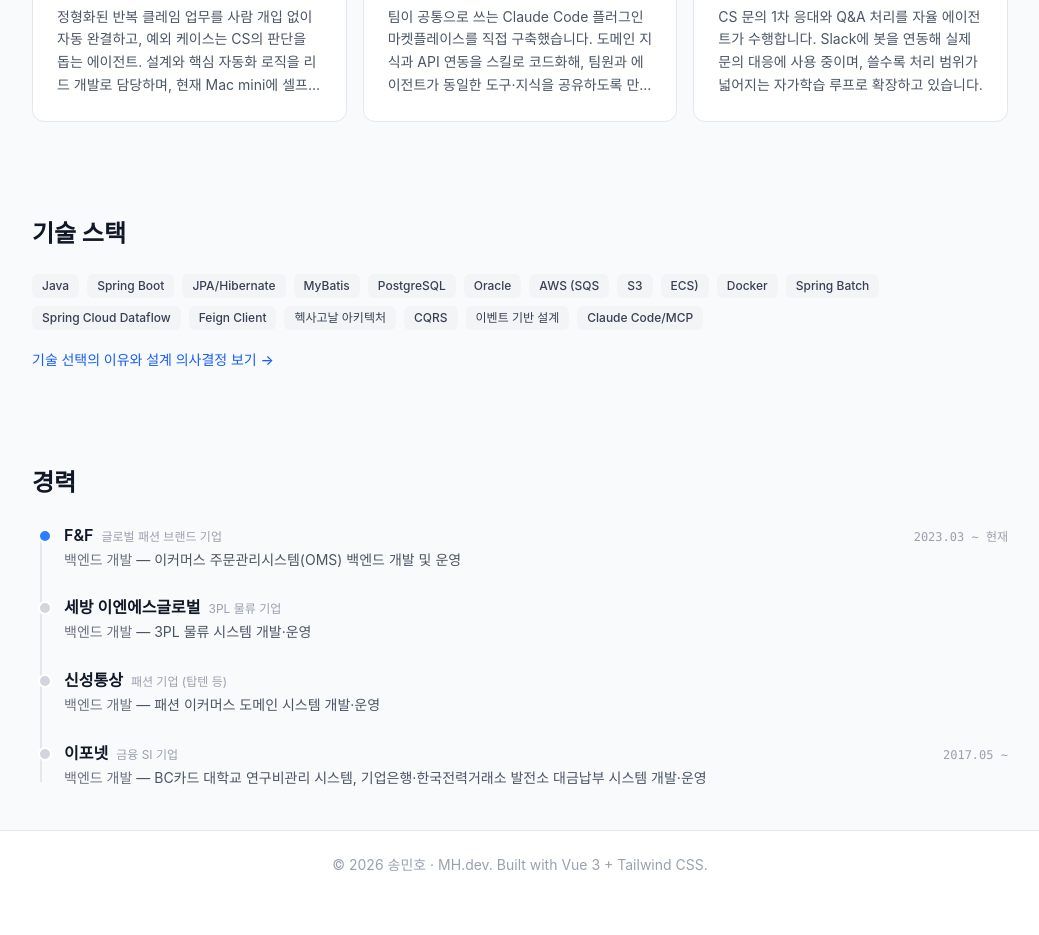
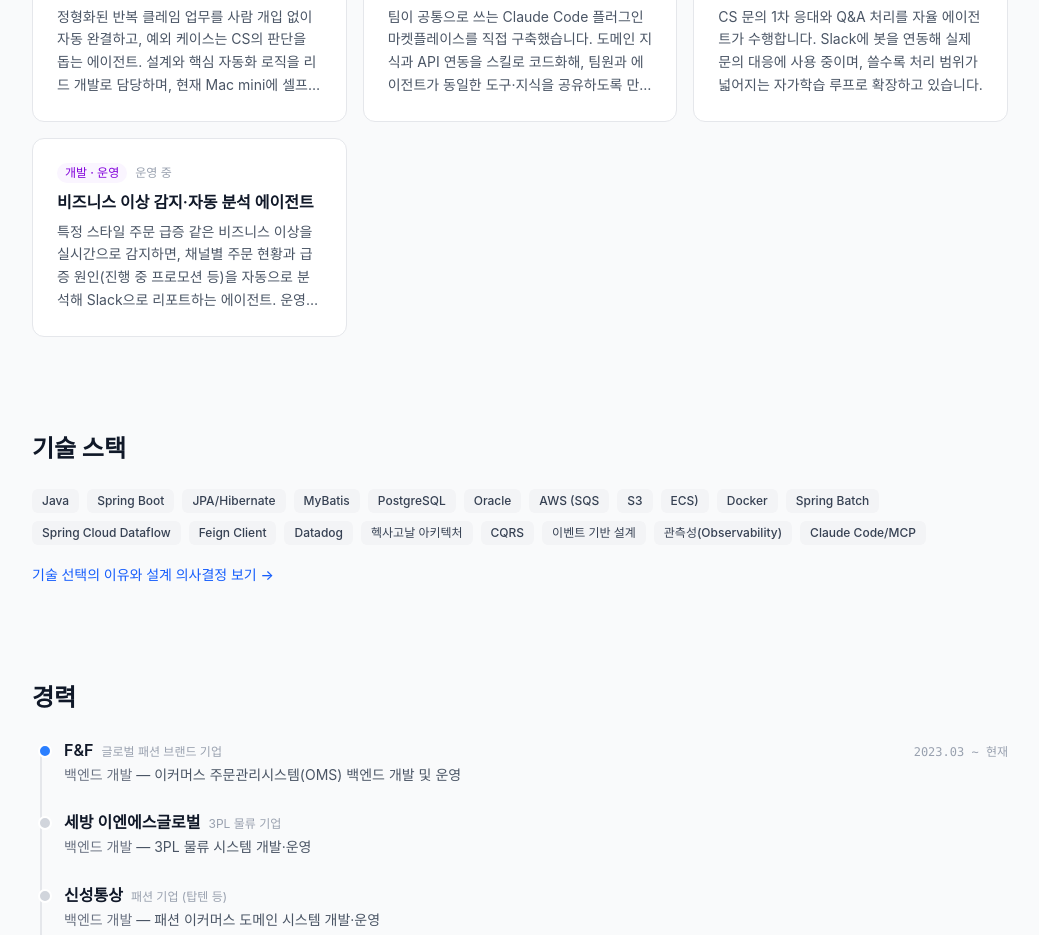
Before and after one commit to minho-lab/career-dashboard, a Vue app in the folder frontend/: page / in a window 1280 px wide. Shown: the part 1940-2875 px from the top of the page, without its empty margins (120-1159 px from the left). Before the commit the page ends 2839 px from the top, so only its background shows below. Built offline with nearby package versions, Linux system fonts and the light colour scheme.

Commit message:
feat: Datadog 관측성 성과 + 비즈니스 이상 감지·자동분석 에이전트 추가, 기술스택에 Datadog 반영

```diff
--- a/frontend/public/data/achievements.json
+++ b/frontend/public/data/achievements.json
@@ -28,6 +28,21 @@
     "lessonsLearned": "배치는 '상시 떠 있어야 한다'는 고정관념을 버리니, 잡 단위로 생성·소멸하는 컨테이너 모델이 리소스 효율과 운영 단순성 양쪽에서 더 나았습니다. 도메인뿐 아니라 인프라도 '필요할 때만 존재'하게 설계하는 것이 중요하다는 걸 체감했습니다.",
     "metrics": "상시 배치 서버 → 온디맨드 컨테이너 실행, 잡별 독립 실행·격리",
     "sortOrder": 5
+  },
+  {
+    "id": 13,
+    "projectId": 1,
+    "title": "Datadog 기반 관측성(Observability) 구축 — 에러율·로그 모니터링과 Slack 자동 알림",
+    "summary": "주요 서비스(어드민·배치·내부 API)에 Datadog 모니터링을 붙여 에러율과 도메인 에러 로그를 실시간 감지하고, 트레이스·로그 링크와 함께 Slack으로 자동 알림되도록 구축",
+    "period": "",
+    "duration": "지속 운영",
+    "background": "어드민·배치·내부 API 등 서비스가 늘면서, 장애가 나도 고객/CS 문의로 뒤늦게 인지하는 경우가 있었습니다. 에러를 코드·서비스 레벨에서 빠르게 감지하고 원인을 추적할 수단이 필요했습니다.",
+    "problem": "서비스별 에러가 흩어져 있어 장애 인지가 늦었고, 원인 트레이스를 매번 로그에서 직접 찾아야 했습니다. 미처리 취소 태스크처럼 비즈니스 로직상의 이상도 사람이 눈치채기 전엔 드러나지 않았습니다.",
+    "solution": "Datadog으로 (1) 서비스별 에러율을 임계치 기반 모니터로 설정하고, (2) 주문·클레임·프로모션 등 도메인 에러 로그를 쿼리로 감지하고, (3) 이상 발생 시 트레이스·로그 링크와 함께 Slack 채널로 자동 알림되게 하고, (4) 미처리 취소 태스크 같은 비즈니스 이상도 로그 기반으로 모니터링하도록 구성했습니다.",
+    "result": "장애를 고객보다 먼저 인지하고, 알림에서 바로 트레이스·로그로 진입해 원인 파악 시간을 단축했습니다. 운영 대응이 사후 대응에서 사전 감지 중심으로 바뀌었습니다.",
+    "lessonsLearned": "관측성의 핵심은 '문제가 생기면 본다'가 아니라 '문제를 먼저 알려준다'는 것이었습니다. 모니터를 단순 인프라 지표가 아니라 비즈니스 의미(미처리 취소, 도메인 에러) 단위로 잡으니 실제 운영에 훨씬 유용했습니다.",
+    "metrics": "에러율·로그 모니터링 + Slack 자동 알림, 사후 대응 → 사전 감지 전환",
+    "sortOrder": 6
   },
   {
     "id": 1,
--- a/frontend/public/data/ai.json
+++ b/frontend/public/data/ai.json
@@ -68,6 +68,26 @@
         "기존 아키텍처를 유지하며 점진 도입해 운영 리스크를 최소화"
       ],
       "tech": ["Claude API", "에이전트 오케스트레이션"]
+    },
+    {
+      "id": "biz-monitor",
+      "name": "비즈니스 이상 감지·자동 분석 에이전트",
+      "role": "개발 · 운영",
+      "status": "운영 중",
+      "summary": "특정 스타일 주문 급증 같은 비즈니스 이상을 실시간으로 감지하면, 채널별 주문 현황과 급증 원인(진행 중 프로모션 등)을 자동으로 분석해 Slack으로 리포트하는 에이전트. 운영·MD가 묻기 전에 먼저 상황을 알려줍니다.",
+      "metrics": [
+        { "value": "운영 중", "label": "Slack 자동 리포트" },
+        { "value": "실시간", "label": "주문 이상 감지" }
+      ],
+      "highlights": [
+        "주문 수량 임계치(예: 특정 스타일 단기간 100개+) 초과를 실시간 감지",
+        "감지 시 채널별 주문 현황을 집계하고 급증 원인(프로모션·기획전 등)을 자동 분석해 Slack 스레드로 리포트",
+        "사람이 대시보드를 들여다보기 전에 이상과 그 원인을 먼저 전달"
+      ],
+      "guardrails": [
+        "분석·알림 전용(읽기 기반)으로, 주문·재고 등 데이터를 자동으로 변경하지 않음"
+      ],
+      "tech": ["Slack", "LLM 기반 분석", "OMS 데이터", "Datadog 연계"]
     }
   ],
   "principles": [
--- a/frontend/public/data/profile.json
+++ b/frontend/public/data/profile.json
@@ -5,7 +5,7 @@
   "careerStartYear": 2017,
   "careerStartMonth": 5,
   "summary": "이커머스, 물류, 패션 도메인에서 Spring Boot 기반 시스템을 설계하고 운영해온 백엔드 개발자입니다. 가장 최근에는 이커머스 OMS의 레거시 프로시저를 헥사고날 아키텍처로 전환하고, 클레임 자동화로 CS 문의 67% 감소, 출고후취소 95% 감소(연간 2,000만원+ 비용 절감) 등 비즈니스 임팩트를 만들어냈습니다. '구조를 개선하되 운영을 멈추지 않는' 점진적 전환을 선호하고, 최근에는 Claude Code + MCP 서버를 구축하여 AI 기반 개발 워크플로우를 실무에 도입하고 있습니다.",
-  "skills": "Java, Spring Boot, JPA/Hibernate, MyBatis, PostgreSQL, Oracle, AWS (SQS, S3, ECS), Docker, Spring Batch, Spring Cloud Dataflow, Feign Client, 헥사고날 아키텍처, CQRS, 이벤트 기반 설계, Claude Code/MCP",
+  "skills": "Java, Spring Boot, JPA/Hibernate, MyBatis, PostgreSQL, Oracle, AWS (SQS, S3, ECS), Docker, Spring Batch, Spring Cloud Dataflow, Feign Client, Datadog, 헥사고날 아키텍처, CQRS, 이벤트 기반 설계, 관측성(Observability), Claude Code/MCP",
   "career": [
     {
       "company": "F&F",
--- a/frontend/public/data/projects.json
+++ b/frontend/public/data/projects.json
@@ -6,8 +6,8 @@
     "period": "2023.03 ~ 현재",
     "role": "백엔드 개발",
     "teamSize": "백엔드 7명, 프론트 2명",
-    "techStack": "Spring Boot, JPA, MyBatis, PostgreSQL, Oracle, AWS SQS, S3, ECS, Docker, Spring Batch, Spring Cloud Dataflow, Feign Client",
-    "highlights": "- 멀티 채널(사방넷/네이버/카페24 등) 주문 수집·접수 및 주문-클레임 매핑 등 주문 도메인 개발 (협업)\n- 무신사 풀필먼트(MFS) 신규 서비스를 주문·재고·매출·클레임 전 영역에 연동\n- 채널별로 상이한 외부 API를 Port/Adapter로 격리하고, 외부 변화와 무관한 일관된 클레임 도메인을 설계 (헥사고날 + CQRS + 이벤트 기반, 6개월)\n- 외부 물류센터(3PL) WMS를 자체 시스템으로 내재화하는 대규모 전환 프로젝트 주도 (4개월, 5차 통합 테스트)\n- 택배사 차세대 API(CJ대한통운 등) 전환 시 재시도 패턴 + 도메인 이벤트 기반 장애 격리 설계\n- 멀티 브랜드(4개) x 멀티 채널(6개) 정산 시스템 신규 구축\n- 배치 인프라를 Spring Cloud Data Flow 기반으로 전환 — 상시 배치 서버 대신 스케줄에 맞춰 Docker 컨테이너를 온디맨드 기동/종료\n- Claude Code + MCP 서버 구축으로 AI 기반 개발 워크플로우 도입",
+    "techStack": "Spring Boot, JPA, MyBatis, PostgreSQL, Oracle, AWS SQS, S3, ECS, Docker, Spring Batch, Spring Cloud Dataflow, Feign Client, Datadog",
+    "highlights": "- 멀티 채널(사방넷/네이버/카페24 등) 주문 수집·접수 및 주문-클레임 매핑 등 주문 도메인 개발 (협업)\n- 무신사 풀필먼트(MFS) 신규 서비스를 주문·재고·매출·클레임 전 영역에 연동\n- 채널별로 상이한 외부 API를 Port/Adapter로 격리하고, 외부 변화와 무관한 일관된 클레임 도메인을 설계 (헥사고날 + CQRS + 이벤트 기반, 6개월)\n- 외부 물류센터(3PL) WMS를 자체 시스템으로 내재화하는 대규모 전환 프로젝트 주도 (4개월, 5차 통합 테스트)\n- 택배사 차세대 API(CJ대한통운 등) 전환 시 재시도 패턴 + 도메인 이벤트 기반 장애 격리 설계\n- 멀티 브랜드(4개) x 멀티 채널(6개) 정산 시스템 신규 구축\n- 배치 인프라를 Spring Cloud Data Flow 기반으로 전환 — 상시 배치 서버 대신 스케줄에 맞춰 Docker 컨테이너를 온디맨드 기동/종료\n- Datadog 기반 관측성 구축 — 서비스 에러율·도메인 에러 로그 모니터링 + Slack 자동 알림, 주문 급증 등 비즈니스 이상 자동 분석 알림\n- Claude Code + MCP 서버 구축으로 AI 기반 개발 워크플로우 도입",
     "challenges": "- Oracle 프로시저를 Spring Boot로 전환하면서 운영 중인 시스템의 데이터 정합성 유지 (점진적 전환 전략)\n- PostgreSQL + Oracle 멀티 데이터소스 환경에서의 트랜잭션 경계 설계\n- 채널별로 완전히 다른 API 스펙의 외부 시스템(사방넷/네이버/카페24/택배사/ERP)을 통합 처리하는 Port/Adapter 설계\n- 물류처럼 물리적 프로세스와 연결된 시스템의 무중단 전환",
     "impact": "- CS 문의 67% 감소 (월 85.7건 → 28.3건)\n- 출고후취소 95% 감소 (월 632건 → 20~50건, 연간 2,000만원+ 비용 절감)\n- 클레임 수기처리 70% 감소 (일 50~80건 → 10~20건)\n- 신규 클레임 타입 개발 기간 2주 → 2~3일로 단축\n- 주문·재고·매출·클레임 등 6개 도메인에 걸쳐 2023.03~현재 OMS 오너십 (누적 1,600+ 이슈)\n- (최근) CJ대한통운 차세대 반품회수 API 연동, 무신사 풀필먼트(MFS) 클레임 대응, admin AI agent API endpoint 구현",
     "sortOrder": 1
--- a/frontend/src/views/Approach.vue
+++ b/frontend/src/views/Approach.vue
@@ -20,7 +20,7 @@ const categoryMap = {
   'Java': 'Backend', 'Spring Boot': 'Backend', 'JPA/Hibernate': 'Backend', 'MyBatis': 'Backend',
   'Spring Batch': 'Backend', 'Spring Cloud Dataflow': 'Backend', 'Feign Client': 'Backend',
   'PostgreSQL': 'Database', 'Oracle': 'Database',
-  'AWS (SQS, S3, ECS)': 'Cloud/Infra', 'Docker': 'Cloud/Infra',
+  'AWS (SQS, S3, ECS)': 'Cloud/Infra', 'Docker': 'Cloud/Infra', 'Datadog': 'Cloud/Infra', '관측성(Observability)': 'Cloud/Infra',
   'CQRS': 'Architecture', '헥사고날 아키텍처': 'Architecture', '이벤트 기반 설계': 'Architecture',
   'Claude Code/MCP': 'AI/Tools',
 }
```
